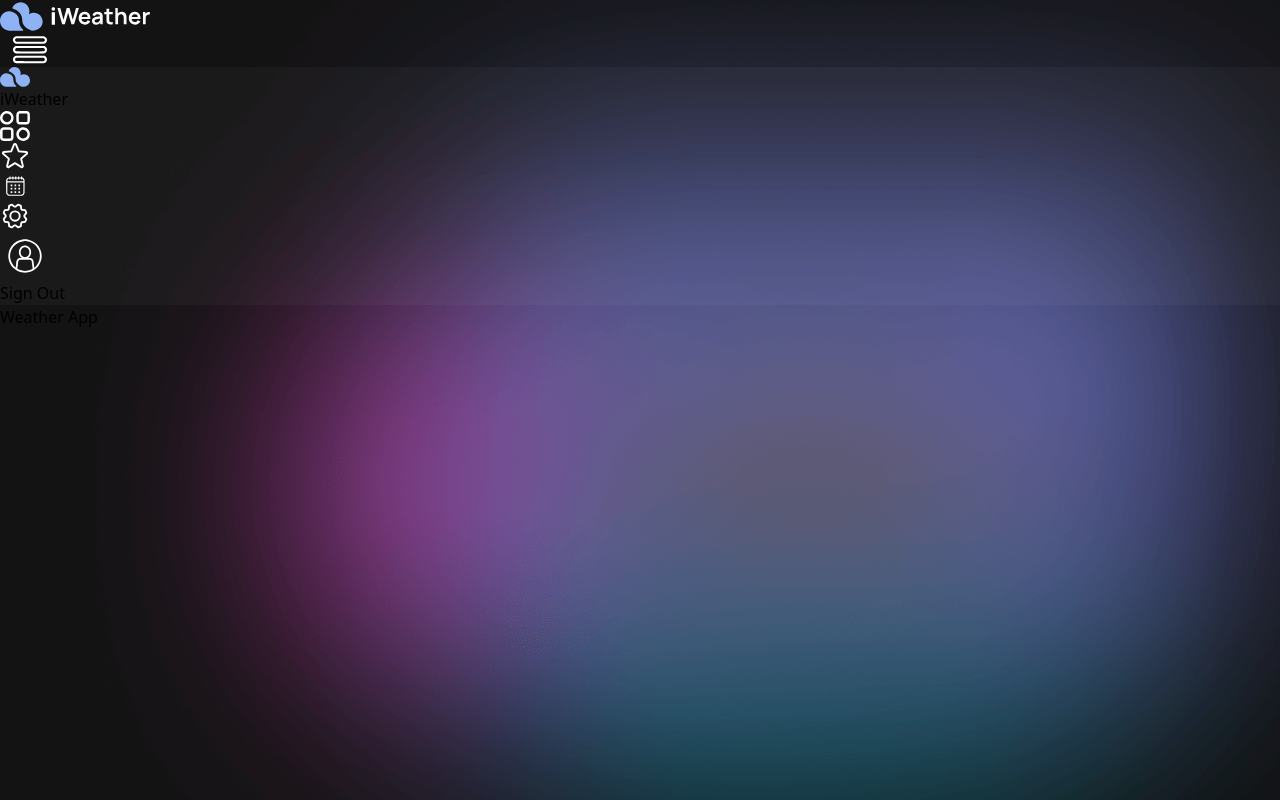
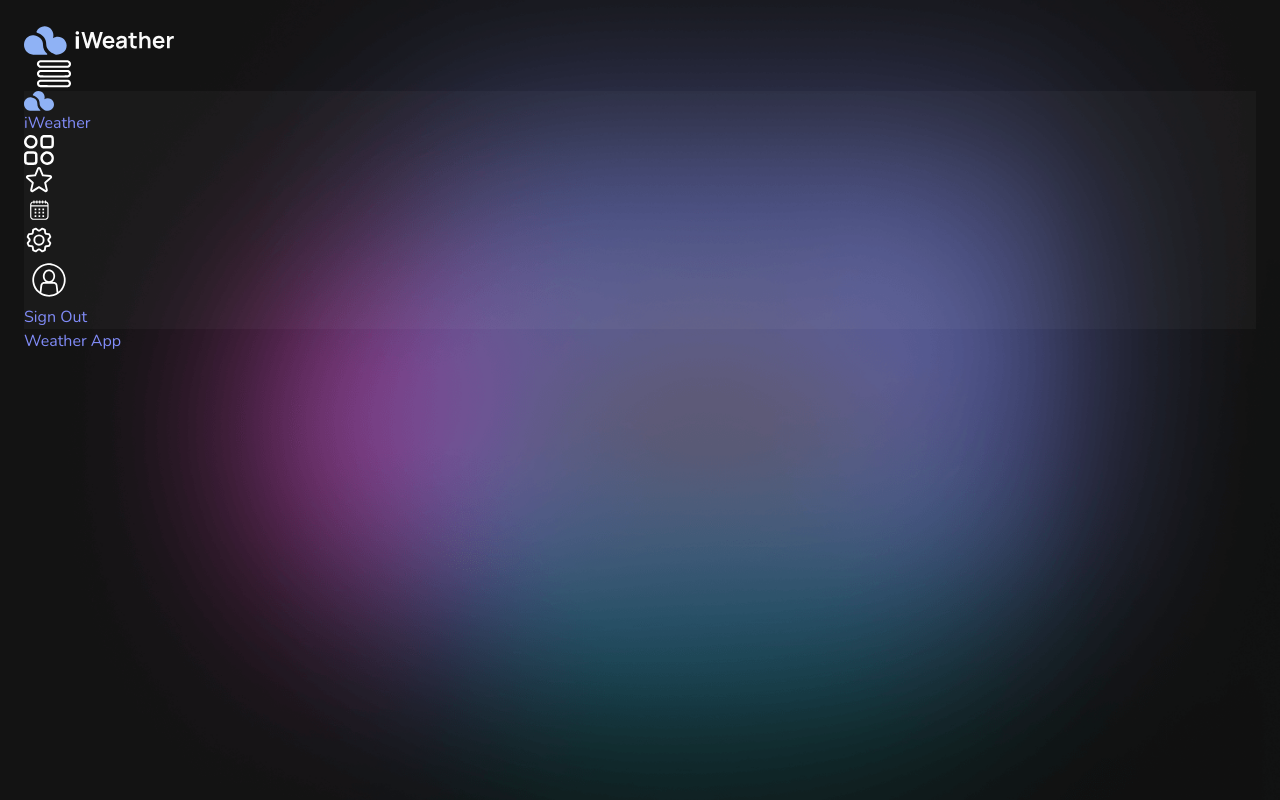
Before and after one commit to ayazwx/iweather.com.tr, a Next.js app: page / in a window 1280 px wide. Built offline with nearby package versions, Linux system fonts and the light colour scheme.

Commit message:
add font and fix classes

```diff
--- a/src/app/globals.css
+++ b/src/app/globals.css
@@ -7,9 +7,18 @@
   --foreground: black;
 }
 
+html {
+  width: 100vw;
+  height: 100vh;
+  overflow-x: hidden;
+  overflow-y: auto;
+}
+
 body {
-  background: url('/header.png')
+  background: url('/header.png');
+  @apply leading-normal tracking-normal text-indigo-400 sm:flex-col p-6 bg-cover bg-fixed flex h-full
 }
+
 
 .bg-opacity-003 {
   background-color: rgba(255, 255, 255, 0.03);
--- a/src/app/layout.tsx
+++ b/src/app/layout.tsx
@@ -1,10 +1,17 @@
-import Navbar from "@/components/Navbar";
 import "./globals.css";
 import { Metadata } from "next";
+import { Nunito } from "next/font/google";
+import Navbar from "@/components/Navbar";
 
+const nunito = Nunito({
+  weight: ["400", "700"],
+  style: ["normal", "italic"],
+  subsets: ["latin"],
+  display: "swap",
+});
 export const metadata: Metadata = {
-  title: "Create Next App",
-  description: "Generated by create next app",
+  title: "i Weather",
+  description: "Weather App with React and Next",
 };
 
 export default function RootLayout({
@@ -13,10 +20,10 @@ export default function RootLayout({
   children: React.ReactNode;
 }>) {
   return (
-    <html lang="en" className="h-screen">
-      <body suppressHydrationWarning className="leading-normal tracking-normal text-indigo-400 sm:flex-col p-6 bg-cover bg-fixed flex h-full">
-        <Navbar />
-        {children}
+    <html lang="en">
+      <body suppressHydrationWarning className={nunito.className}>
+          <Navbar />
+          {children}
       </body>
     </html>
   );
```
